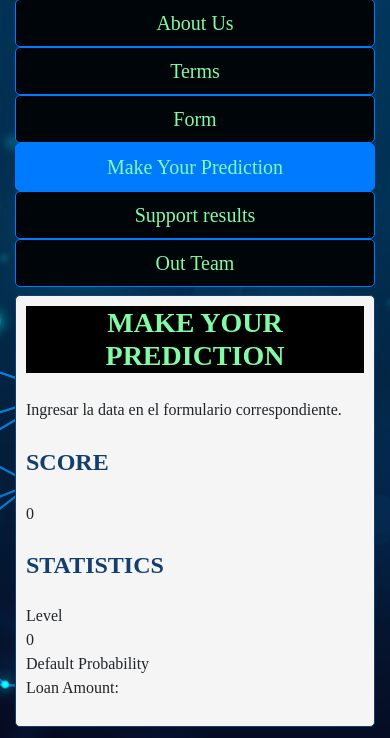
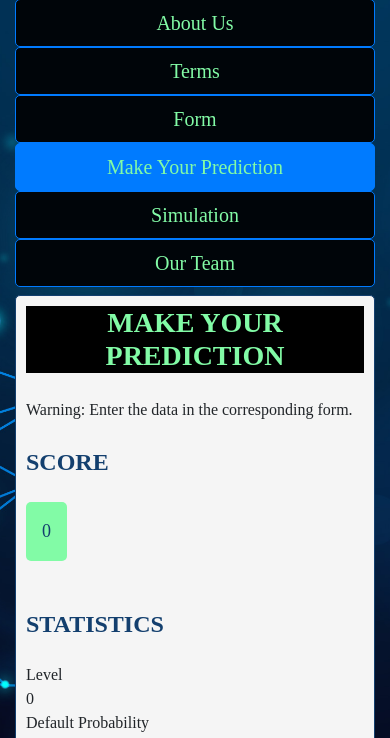
Before and after one commit to DobleL2/Credit_Risk_Analysis, a Flask app: page / in a window 390 px wide, after a click on "Make Your Prediction"; the page is wider, and only the part inside the window is pictured. Shown: the part 245-983 px from the top of that part. Run offline with Flask 2, Linux system fonts and the light colour scheme; some libraries are stand-ins or nearby versions.

Commit message:
Mejorar la estetica de las pestañas

```diff
--- a/api/templates/index.html
+++ b/api/templates/index.html
@@ -172,8 +172,8 @@
                 <a class="btn btn-outline-primary btn-lg w-100" id="v-pills-tab2" data-toggle="pill" href="#v-pills-content2" role="button" aria-controls="v-pills-content2" aria-selected="false">Terms</a>
                 <a class="btn btn-outline-primary btn-lg w-100" id="v-pills-tab3" data-toggle="pill" href="#v-pills-content3" role="button" aria-controls="v-pills-content3" aria-selected="false">Form</a>
                 <a class="btn btn-outline-primary btn-lg w-100" id="v-pills-tab4" data-toggle="pill" href="#v-pills-content4" role="button" aria-controls="v-pills-content4" aria-selected="false">Make Your Prediction</a>
-                <a class="btn btn-outline-primary btn-lg w-100" id="v-pills-tab5" data-toggle="pill" href="#v-pills-content5" role="button" aria-controls="v-pills-content5" aria-selected="false">Support results</a>
-                <a class="btn btn-outline-primary btn-lg w-100" id="v-pills-tab6" data-toggle="pill" href="#v-pills-content6" role="button" aria-controls="v-pills-content6" aria-selected="false">Out Team</a>
+                <a class="btn btn-outline-primary btn-lg w-100" id="v-pills-tab5" data-toggle="pill" href="#v-pills-content5" role="button" aria-controls="v-pills-content5" aria-selected="false">Simulation</a>
+                <a class="btn btn-outline-primary btn-lg w-100" id="v-pills-tab6" data-toggle="pill" href="#v-pills-content6" role="button" aria-controls="v-pills-content6" aria-selected="false">Our Team</a>
             </div>
             <div class="tab-content mt-2"> <!-- Modificado el margen superior -->
                 <div class="tab-pane fade show active" id="v-pills-content1" role="tabpanel" aria-labelledby="v-pills-tab1">
@@ -454,9 +454,11 @@
                                 </ul>
                             </div>
                                                 <!-- Lado izquierdo con el nuevo output de Score -->
-                            <div class="col-md-4">
+                            <div class="col-md-6">
                                 <h4>Score</h4>
-                                <div id="score-output"> {{ context.score }}</div>
+                                <div id="score-output" class="mb-4 p-3 text-center" style="background-color: #82fba6; border-radius: 5px; font-size: 18px; color: #133f6e;">
+                                    {{ context.score }}
+                                </div>
                                 <p>Prediction: {{ context.prediction }}</p>
                             </div>
                                                     <!-- Lado derecho con los campos existentes -->
@@ -466,7 +468,7 @@
                                     <!-- La tabla que mencionaste -->
                                     <div class="table">
                                         <div class="table-row">
-                                            <div class="table-cell">Level</div>
+                                            <div class="table-cell">Level:</div>
                                             <div class="table-cell" id="level-output">Category: {{ context.cat }}  </div>
                                         </div>
                                         <div class="table-row">
@@ -474,7 +476,7 @@
                                             <div class="table-cell" id="default-probability-output"> <!-- Aquí irá el output de la probabilidad de incumplimiento --> </div>
                                         </div>
                                         <div class="table-row">
-                                            <div class="table-cell">Loan Amount {{ context.loan }}</div>
+                                            <div class="table-cell">Loan Amount: {{ context.loan }}</div>
                                             <div class="table-cell" id="loan-amount-output"> <!-- Aquí irá el output del monto del préstamo --> </div>
                                         </div>
                                     </div>
@@ -482,13 +484,13 @@
                             </div>
                         </div>
                         {% else %}
-                        <p>Ingresar la data en el formulario correspondiente.</p>
+                        <p class="mt-4">Warning: Enter the data in the corresponding form.</p>
                         <div class="row">
 
                                                     <!-- Lado izquierdo con el nuevo output de Score -->
                         <div class="col-md-5">
                             <h4>Score</h4>
-                            <div id="score-output">0</div>
+                            <div id="score-output" class="mb-4 p-3 text-center" style="background-color: #82fba6; border-radius: 5px; font-size: 18px; color: #133f6e;">0</div>
                         </div>
 
                         <!-- Lado derecho con los campos existentes -->
@@ -522,12 +524,12 @@
                         <h3>Simulation</h3>
                     </div>
                     <div class="col-md-4">
-                        <h4>Simulation</h4>
-                        <div class="table-cell">Suponiendo un prestamo de 1,000 R</div>
-                        <div class="table-cell">LGD del 50% : </div>
-                        <div class="table-cell">risk-free rate (3%) </div>
+                        <h4>Simulation Details</h4>
+                        <div class="table-cell">Assuming a loan of 1,000 R</div>
+                        <div class="table-cell">LGD del 50%: </div>
+                        <div class="table-cell">risk-free rate (11.75%) </div>
                         {% if context %}
-                            <div class="table-cell">Expected_loss del cliente: {{  context.exp_loss }}</div>
+                            <div class="table-cell">Expected loss of the customer: {{  context.exp_loss }}</div>
                         <div class="table-cell">Risk premium: {{ context.premium }}</div>
                         <div class="table-cell">Exposure: {{ context.exposure }}</div>
                         <div class="table-cell">Percentage of the loss: {{ context.per_loss }}</div>
@@ -537,7 +539,7 @@
                 </div>
                 <div class="tab-pane fade" id="v-pills-content6" role="tabpanel" aria-labelledby="v-pills-tab6">
                     <div class="container text-center custom-content-header" style="color: #82fba6">
-                        <h3>Out Team</h3>
+                        <h3>Our Team</h3>
                     </div>
                     <div class="container mt-5">
                         <div class="row">
```
